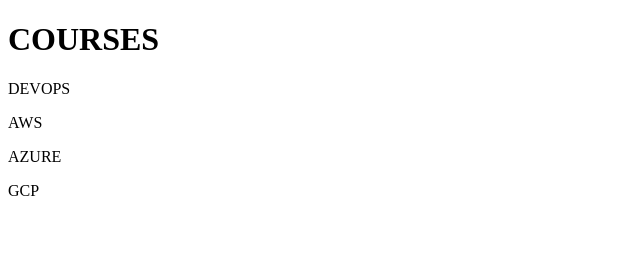
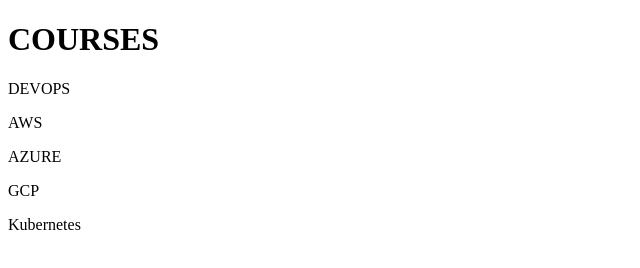
Before and after one commit to AwsDevopsClass/gitclass15092023, a plain HTML site: page index.html in a window 1280 px wide. Shown: the full height of the page, 0-640 px from the left. Drawn offline with Linux system fonts and the light colour scheme.

Commit message:
kubernetes commit

```diff
--- a/index.html
+++ b/index.html
@@ -10,6 +10,7 @@
 <p> AWS </p>
 <p> AZURE </p>
 <p> GCP </p>
+<p> Kubernetes </p>
 
 </body>
 </html>
```
